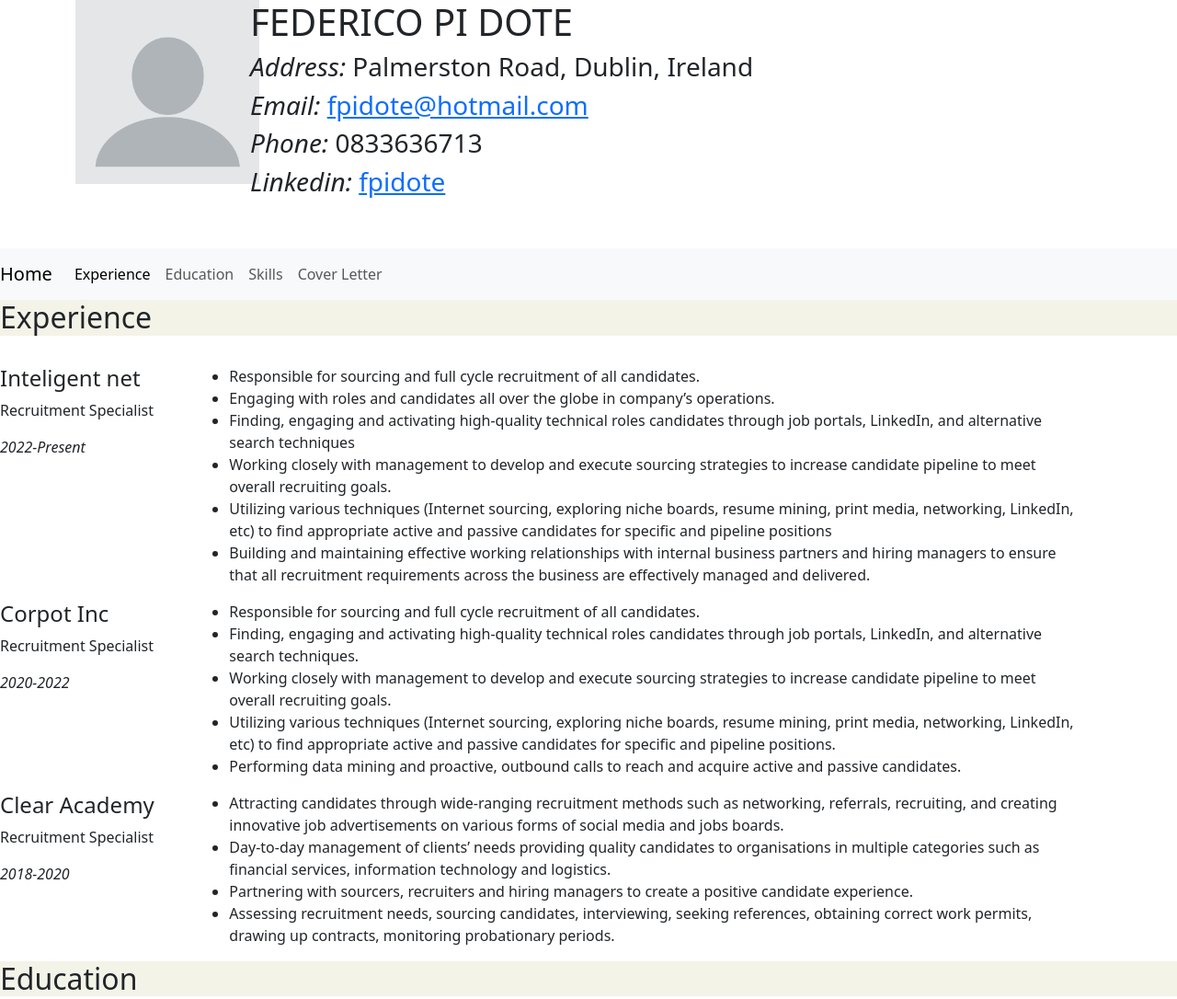
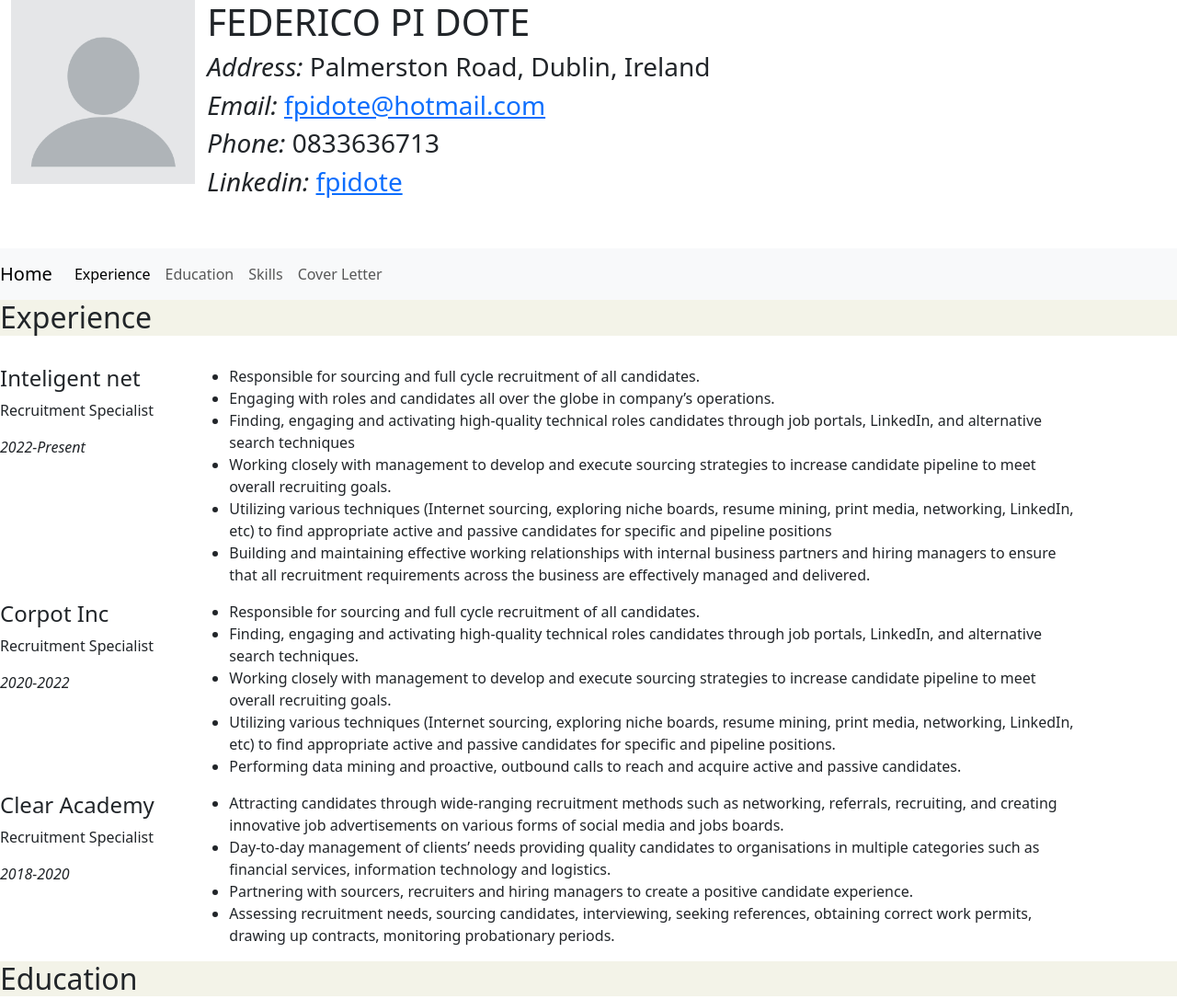
Before and after one commit to fpidote/fpidote.github.io, a plain HTML site: page index.html in a window 1280 px wide. Shown: the top 1086 px of the page at 92% size. Drawn offline with nearby package versions, Linux system fonts and the light colour scheme.

Commit message:
Changes to containers

```diff
--- a/index.html
+++ b/index.html
@@ -7,9 +7,9 @@
             <title>Cv bootstrap</title>
         </head>
         <body>
-            <div class="container">
+            <div class="container-fluid">
                 <div class="row">
-                    <div class="col-lg-2">
+                    <div class="col-lg-2 colImage">
                        <img src="Images/blank-profile-picture-973460_1280.jpg" class="img-responsive" alt="Profile Picture" width="200">
                     </div>
                     <div class="col-lg-8">
@@ -114,6 +114,7 @@
                     <div class="col-lg-12" >
                         <H2 class="separators" id="education">Education</H2>
                     </div>
+                </div>
                     <br>
                     <br>
                     <div class="row">
@@ -124,6 +125,7 @@
                         <div class="col-lg-9">
                             <p>Degree in Human Resources Administration</p>
                         </div>
+                    </div>
                 <div class="row">
                     <div class="row">
                         <div class="col-lg-2">
@@ -133,6 +135,8 @@
                         <div class="col-lg-9">
                             <p>Post graduate Degree in Total Rewards</p>
                         </div>
+                    </div>
+                </div>
                  <div class="row">
                             <div class="col-lg-12" >
                                 <H2 class="separators">Skills</H2>
--- a/styles/styles.css
+++ b/styles/styles.css
@@ -73,3 +73,8 @@ font-family: 'Franklin Gothic Medium', 'Arial Narrow', Arial, sans-serif;}
   .separators {background-color: #F3F3E8;
 
   }
+
+  .colImage{
+    margin-left: 0px;
+
+  }
```
Also changed, not shown: 1 other file.
